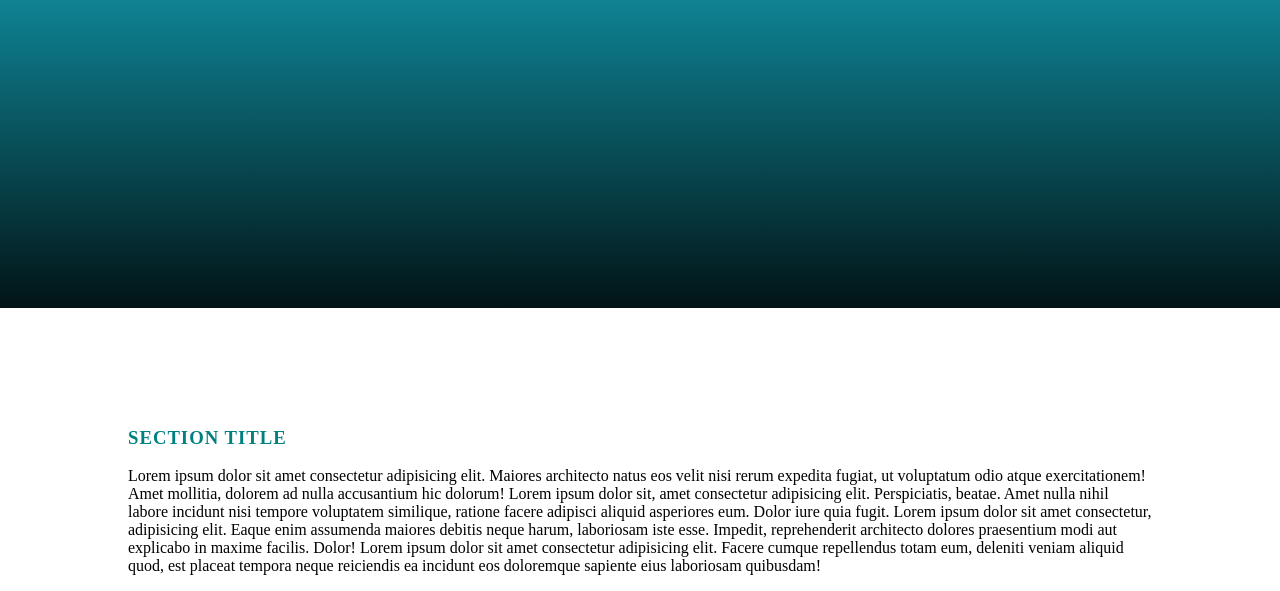
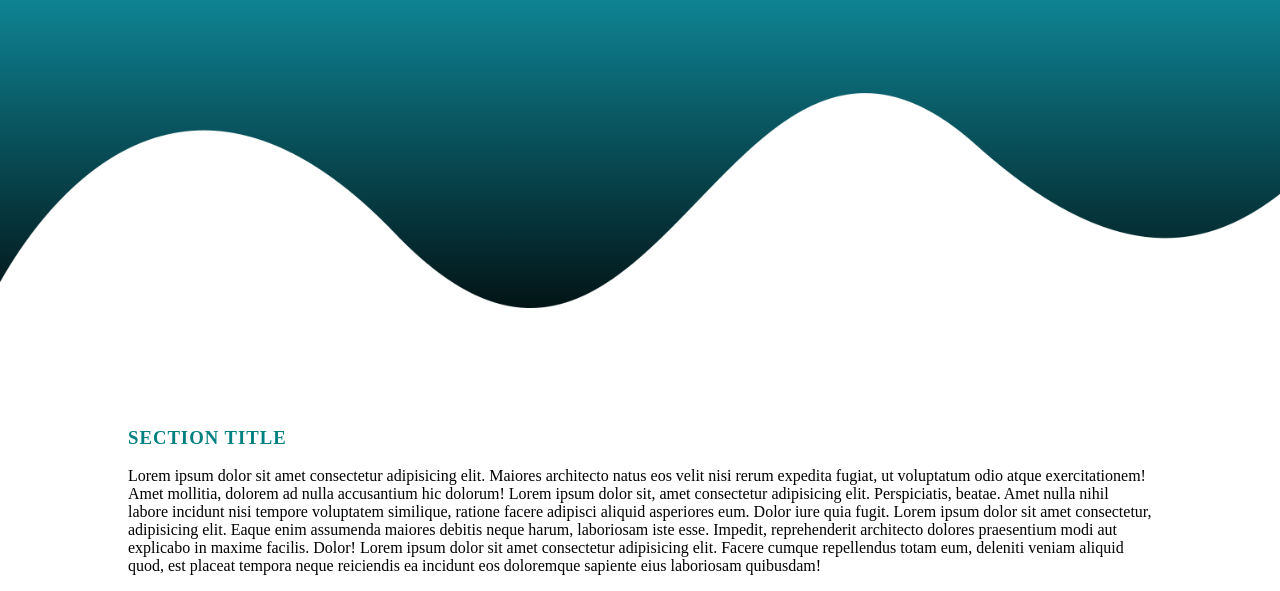
Before and after one commit to hlouie94/mobile-friendly-practice, a plain HTML site: page index.html in a window 1280 px wide. Shown: the part 192-783 px from the top of the page. Drawn offline with Linux system fonts and the light colour scheme.

Commit message:
fix branch and main

```diff
--- a/css/style.css
+++ b/css/style.css
@@ -1,6 +1,7 @@
 body {
     margin: 0%;
     padding: 0%;
+    max-height: 100%;
 }
 
 .title {
@@ -28,7 +29,7 @@ section {
     left: 0;
     width: 100%;
     height: 215px;
-    background: url(wave.png);
+    background: url(../wave.png);
     background-size: 100% 100%;
     background-repeat: no-repeat;
 }
```
